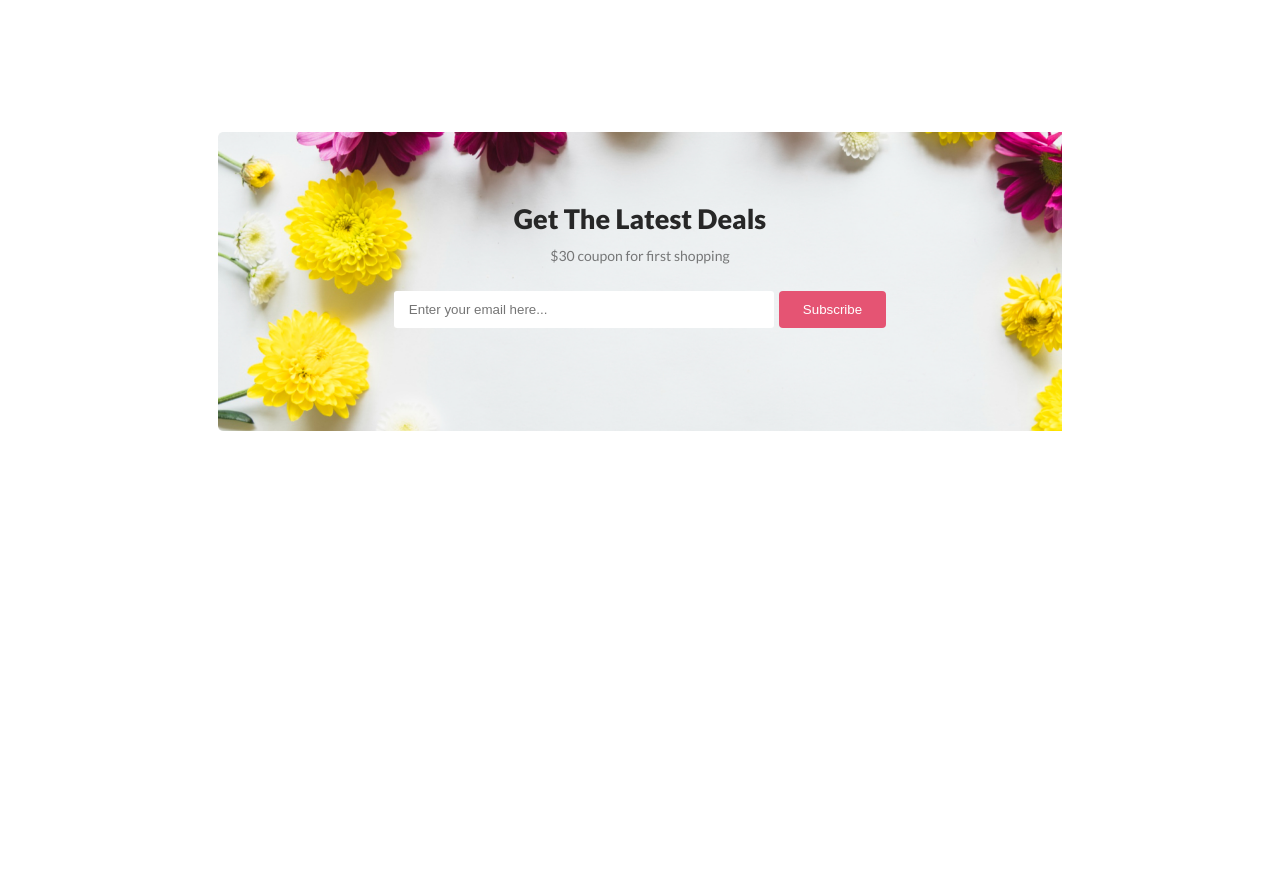
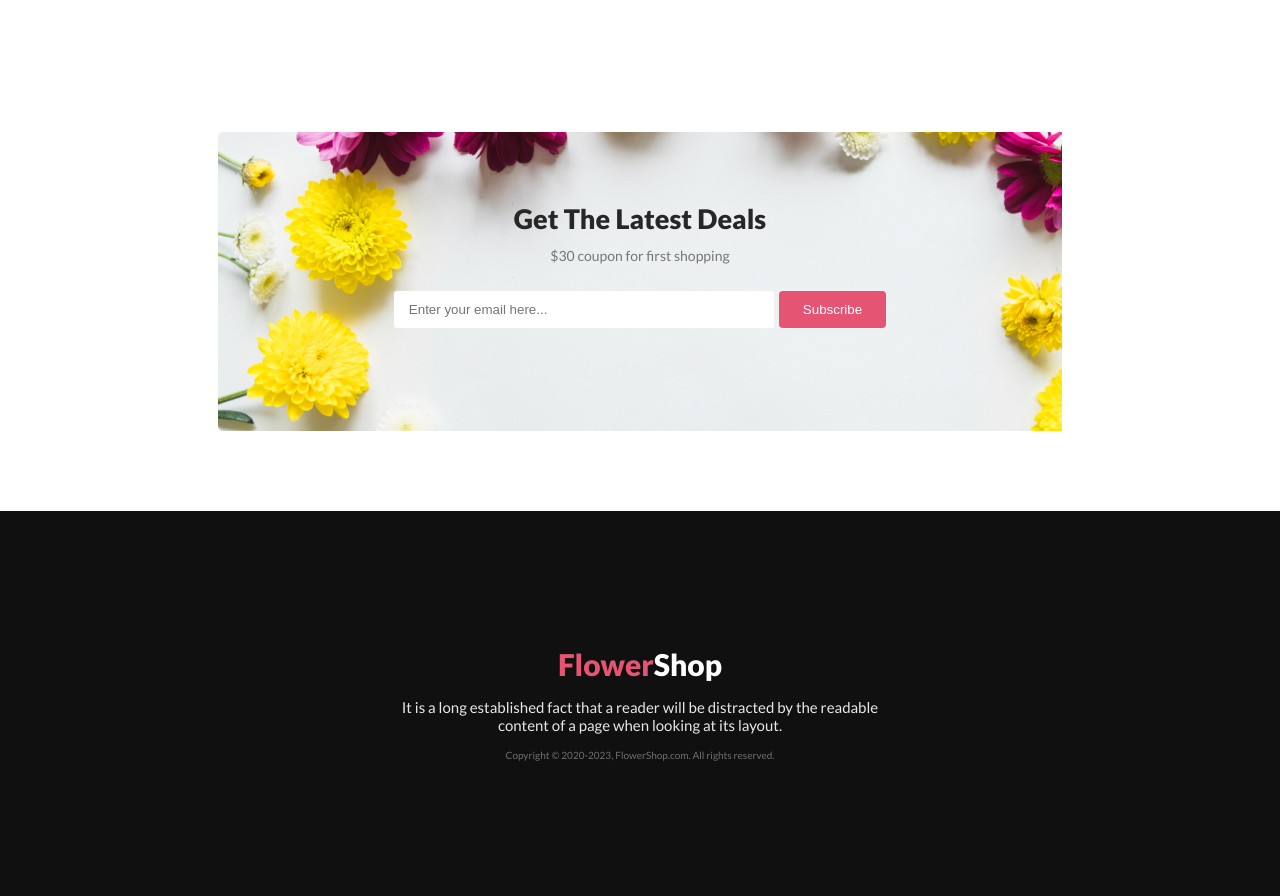
Before and after one commit to sohan704/my-flower-shop, a plain HTML site: page index.html in a window 1280 px wide. Shown: the part 2465-3361 px from the top of the page. Before the commit the page ends 2996 px from the top, so only its background shows below. Drawn offline with Linux system fonts and the light colour scheme.

Commit message:
added footer

```diff
--- a/index.html
+++ b/index.html
@@ -108,5 +108,19 @@
           <button class="button-style">Subscribe</button>
       </div>
    </div>
+
+   <div class="footer">
+        <div class="footer-content">
+          <div class="footer-header">
+            <span class="pink-text">Flower</span>Shop
+           </div>
+           <div class="footer-description">
+            It is a long established fact that a reader will be distracted by the readable <br>content of a page when looking at its layout.
+           </div>
+           <div class="copyright-section">
+            Copyright &copy; 2020-2023, FlowerShop.com. All rights reserved.
+           </div>
+        </div>
+   </div>
 </body>
 </html>
--- a/styles/style.css
+++ b/styles/style.css
@@ -223,7 +223,7 @@ font-size: 30px;
   margin: auto;
   background-image: url("../Flower Asset/Rectangle\ 9.png");
   /* border: 1px solid red; */
-  margin-bottom: 100px;
+  margin-bottom: 80px;
   padding-top: 70px;
 }
 
@@ -256,3 +256,34 @@ font-size: 30px;
    border: none;
    border-radius: 3px;
 }
+.footer{
+  height: 385px;
+  background: #111010;
+  display: flex;
+  justify-content: center;
+  align-items: center;
+}
+.footer-header{
+  color: white;
+font-size: 30px;
+font-weight: 900;
+text-align: center;
+margin-bottom: 16px;
+
+}
+
+.footer-description{
+  color: rgba(255, 255, 255, 0.90);
+text-align: center;
+font-size: 15px;
+font-weight: 400;
+margin-bottom: 15px;
+}
+
+.copyright-section{
+  color: rgba(255, 255, 255, 0.40);
+text-align: center;
+font-size: 10px;
+font-weight: 400;
+
+}
```
